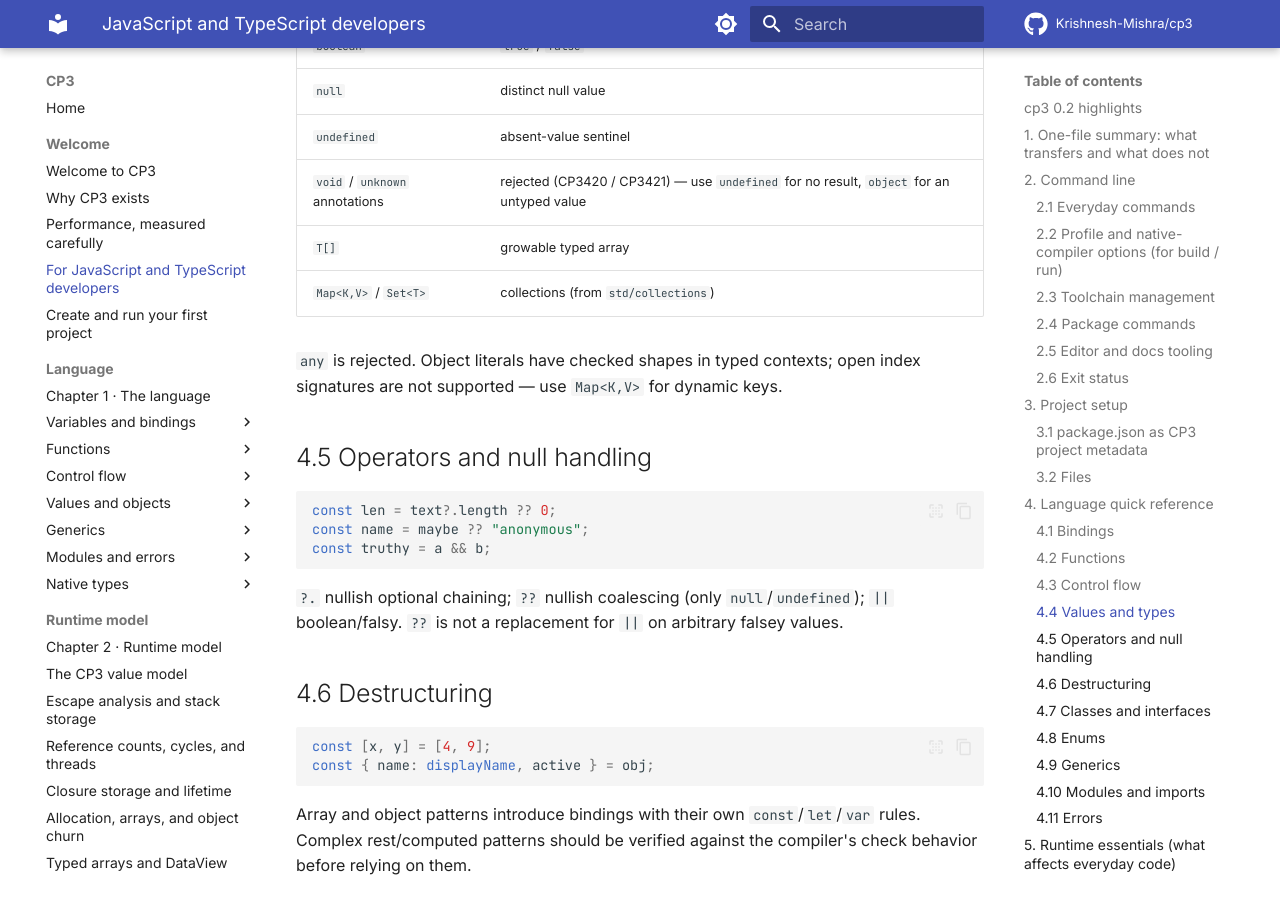
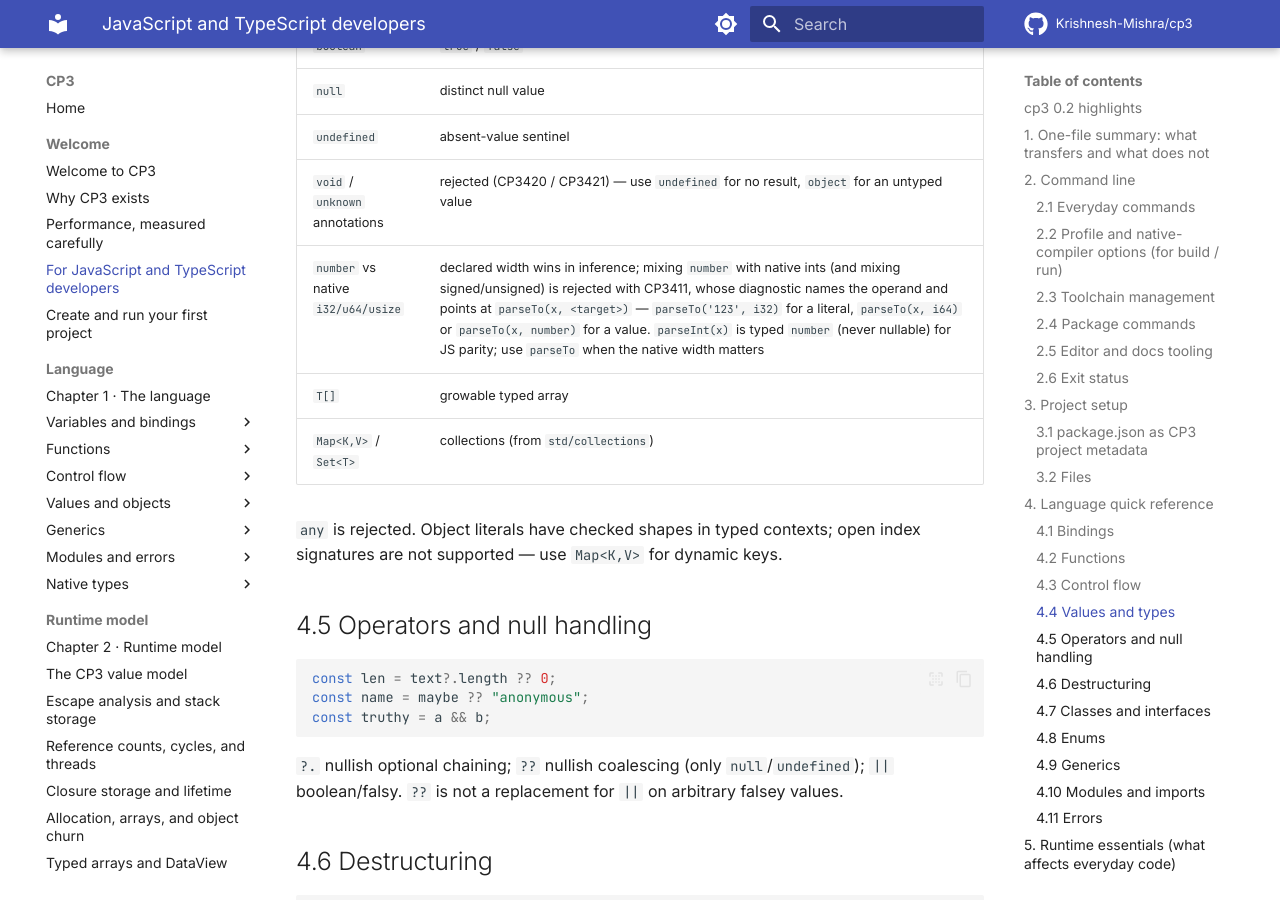
Before and after one commit to Krishnesh-Mishra/cp3, an MkDocs documentation site: the page built from docs/content/00-welcome/03-javascript-typescript-developers.md, in a window 1280 px wide and 900 px high, scrolled down 7932 px. Built offline with MkDocs 1.6.1 and Material for MkDocs 9.7.7, drawn with Linux system fonts in a browser that asks for light colours; comment, search, counter and statistics services are not loaded.

Commit message:
docs: record the v0.2.2 spec resolutions; parseTo guidance in the TS table
All 23 tracked ambiguities now carry a resolution (22 decided, spread-into-fixed-params still open). The welcome guide documents the number-vs-native width rule and parseTo.

```diff
--- a/docs/content/00-welcome/03-javascript-typescript-developers.md
+++ b/docs/content/00-welcome/03-javascript-typescript-developers.md
@@ -255,6 +255,7 @@ Built-in types:
 | `null` | distinct null value |
 | `undefined` | absent-value sentinel |
 | `void` / `unknown` annotations | rejected (CP3420 / CP3421) — use `undefined` for no result, `object` for an untyped value |
+| `number` vs native `i32/u64/usize` | declared width wins in inference; mixing `number` with native ints (and mixing signed/unsigned) is rejected with CP3411, whose diagnostic names the operand and points at `parseTo(x, <target>)` — `parseTo('123', i32)` for a literal, `parseTo(x, i64)` or `parseTo(x, number)` for a value. `parseInt(x)` is typed `number` (never nullable) for JS parity; use `parseTo` when the native width matters |
 | `T[]` | growable typed array |
 | `Map<K,V>` / `Set<T>` | collections (from `std/collections`) |
 
```
Also changed, not shown: 1 other file.
